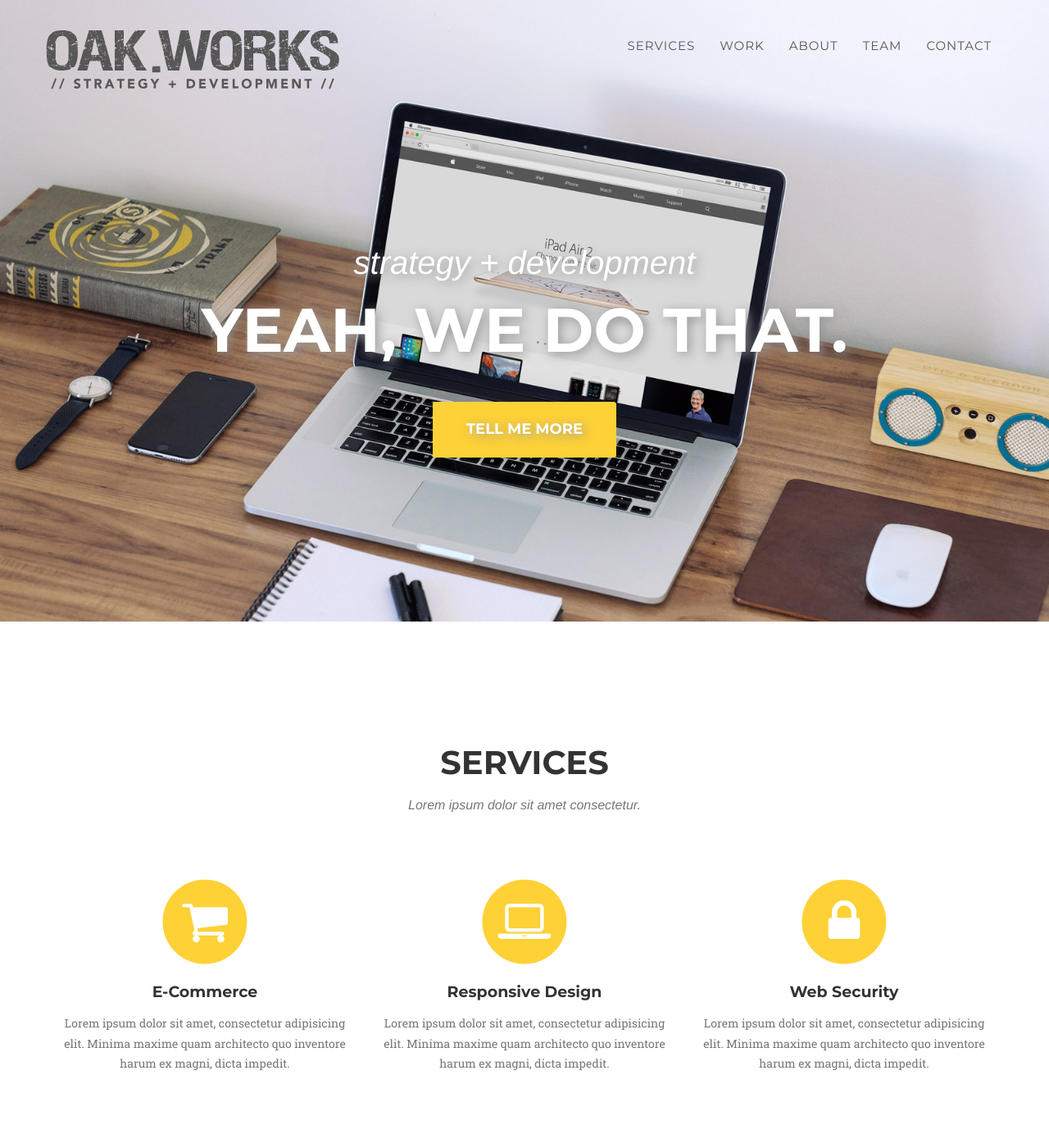
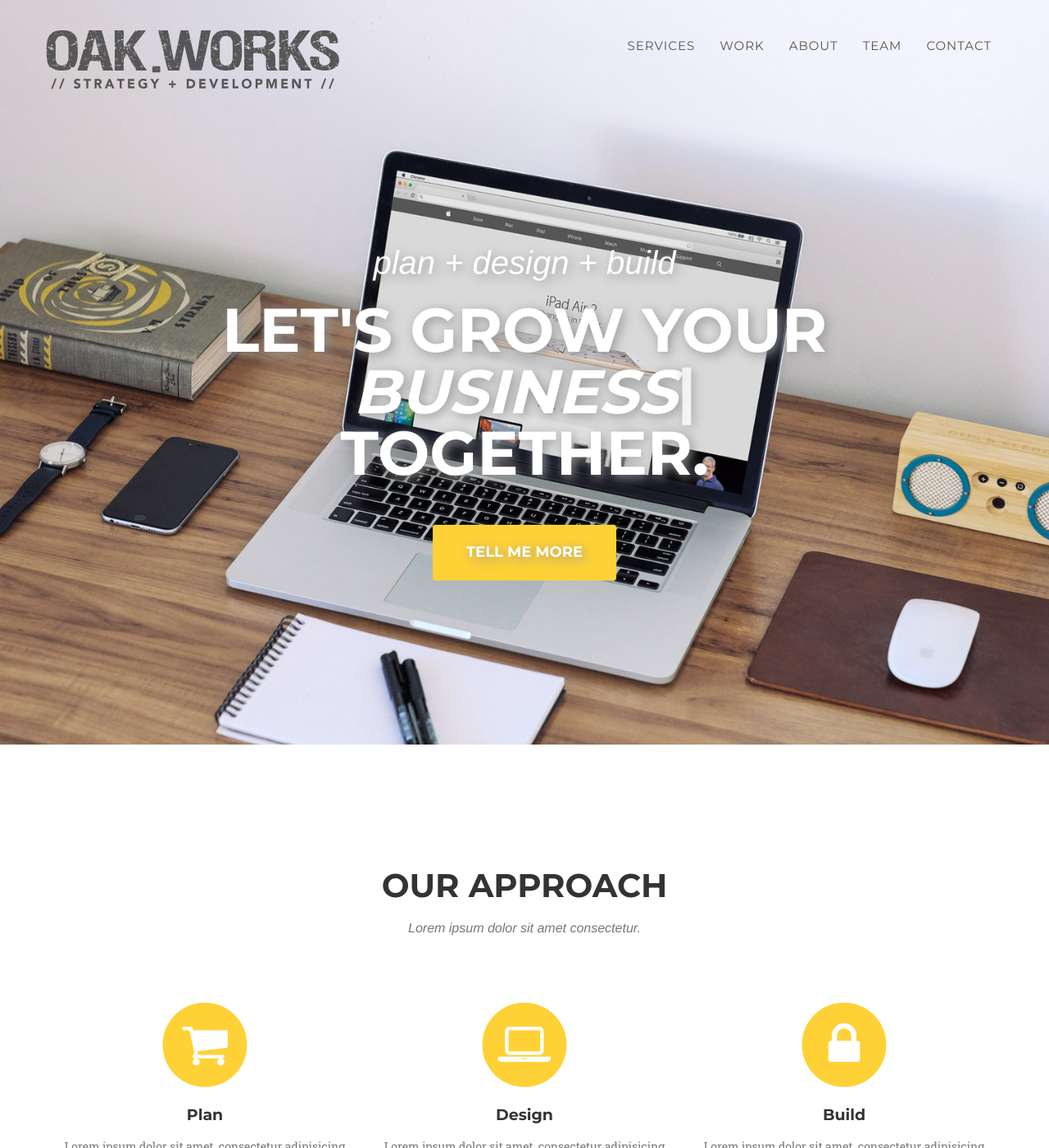
Before and after one commit to oakworks/oakworks.github.io, a Jekyll site: the page built from index.html, in a window 1280 px wide and 1400 px high. Shown: the whole window at 82% size. Built offline with Jekyll 4.4.1, drawn with Linux system fonts in a browser that asks for light colours; some web fonts are replaced.

Commit message:
added home page animation on what we do and started 'services' section

```diff
--- a/_includes/header.html
+++ b/_includes/header.html
@@ -2,8 +2,20 @@
     <header>
         <div class="container">
             <div class="intro-text">
-                <div class="intro-lead-in">strategy + development</div>
-                <div class="intro-heading">Yeah, we do that.</div>
+                <div class="intro-lead-in">plan + design + build</div>
+                <div class="intro-heading">
+                  Let's grow your<br/>
+
+                   <div id="typed-strings">
+                      <p><em>software</em></p>
+                      <p><em>product</em></p>
+                      <p><em>business</em></p>
+                  </div>
+
+                  <span id="typed"></span>
+                  <br/>
+                  together.
+                </div>
                 <a href="#services" class="page-scroll btn btn-xl">Tell Me More</a>
             </div>
         </div>
--- a/_includes/js.html
+++ b/_includes/js.html
@@ -8,6 +8,7 @@
     <script src="{{ "/js/jquery.easing.min.js" | prepend: site.baseurl }}"></script>
     <script src="{{ "/js/classie.js" | prepend: site.baseurl }}"></script>
     <script src="{{ "/js/cbpAnimatedHeader.js" | prepend: site.baseurl }}"></script>
+    <script src="{{ "/js/typed.min.js" | prepend: site.baseurl }}"></script>
 
     <!-- Contact Form JavaScript -->
     <script src="{{ "/js/jqBootstrapValidation.js" | prepend: site.baseurl }}"></script>
--- a/_includes/services.html
+++ b/_includes/services.html
@@ -3,7 +3,7 @@
         <div class="container">
             <div class="row">
                 <div class="col-lg-12 text-center">
-                    <h2 class="section-heading">Services</h2>
+                    <h2 class="section-heading">Our Approach</h2>
                     <h3 class="section-subheading text-muted">Lorem ipsum dolor sit amet consectetur.</h3>
                 </div>
             </div>
@@ -13,7 +13,7 @@
                         <i class="fa fa-circle fa-stack-2x text-primary"></i>
                         <i class="fa fa-shopping-cart fa-stack-1x fa-inverse"></i>
                     </span>
-                    <h4 class="service-heading">E-Commerce</h4>
+                    <h4 class="service-heading">Plan</h4>
                     <p class="text-muted">Lorem ipsum dolor sit amet, consectetur adipisicing elit. Minima maxime quam architecto quo inventore harum ex magni, dicta impedit.</p>
                 </div>
                 <div class="col-md-4">
@@ -21,7 +21,7 @@
                         <i class="fa fa-circle fa-stack-2x text-primary"></i>
                         <i class="fa fa-laptop fa-stack-1x fa-inverse"></i>
                     </span>
-                    <h4 class="service-heading">Responsive Design</h4>
+                    <h4 class="service-heading">Design</h4>
                     <p class="text-muted">Lorem ipsum dolor sit amet, consectetur adipisicing elit. Minima maxime quam architecto quo inventore harum ex magni, dicta impedit.</p>
                 </div>
                 <div class="col-md-4">
@@ -29,7 +29,7 @@
                         <i class="fa fa-circle fa-stack-2x text-primary"></i>
                         <i class="fa fa-lock fa-stack-1x fa-inverse"></i>
                     </span>
-                    <h4 class="service-heading">Web Security</h4>
+                    <h4 class="service-heading">Build</h4>
                     <p class="text-muted">Lorem ipsum dolor sit amet, consectetur adipisicing elit. Minima maxime quam architecto quo inventore harum ex magni, dicta impedit.</p>
                 </div>
             </div>
--- a/js/agency.js
+++ b/js/agency.js
@@ -36,6 +36,23 @@
     }else{
         $('html, body').show();
     }
+
+
+
+        $("#typed").typed({
+            stringsElement: $('#typed-strings'),
+            // strings: ["Typed.js is a <strong>jQuery</strong> plugin.", "It <em>types</em> out sentences.", "And then deletes them.", "Try it out!"],
+
+            typeSpeed: 70,
+            backDelay: 500,
+            startDelay: 1000,
+            loop: false,
+            contentType: 'html', // or text
+            // defaults to false for infinite loop
+            loopCount: false,
+        });
+
+
 });
 
 
```
Also changed, not shown: _includes/css/agency.css (+22 -0 lines), js/typed.min.js (added).
